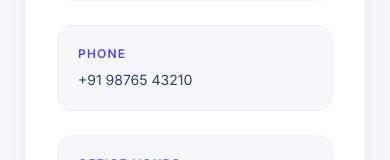
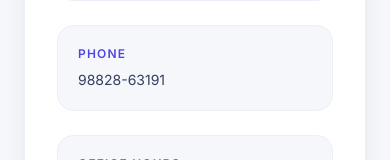
Before and after one commit to kjaggdish696/reusme-template, a React (Vite) app: page /contact in a window 390 px wide. Shown: the part 460-620 px from the top of the page. Built offline with nearby package versions, Linux system fonts and the light colour scheme; no server answers.

Commit message:
phone number change

```diff
--- a/src/pages/ContactPage.tsx
+++ b/src/pages/ContactPage.tsx
@@ -25,7 +25,7 @@ export default function ContactPage() {
             </div>
             <div className="rounded-2xl border border-ink-100 bg-ink-50 p-5">
               <div className="text-xs font-semibold uppercase tracking-widest text-brand-600">Phone</div>
-              <p className="mt-2 text-sm text-ink-700">+91 98765 43210</p>
+              <p className="mt-2 text-sm text-ink-700">98828-63191</p>
             </div>
             <div className="rounded-2xl border border-ink-100 bg-ink-50 p-5">
               <div className="text-xs font-semibold uppercase tracking-widest text-brand-600">Office Hours</div>
```
